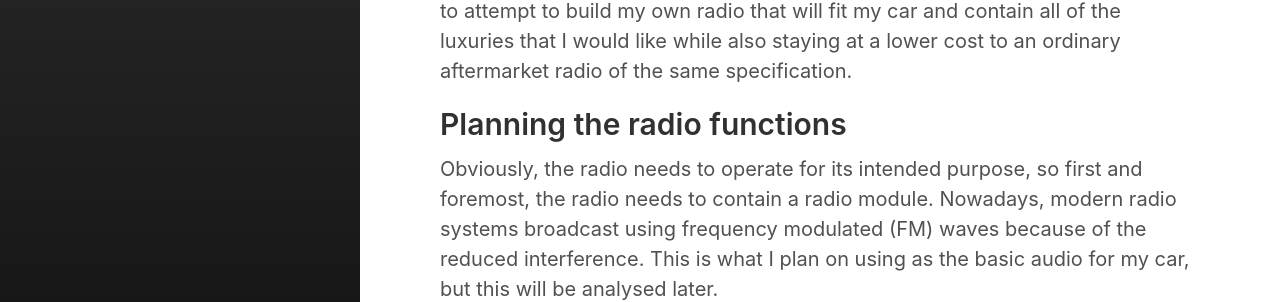
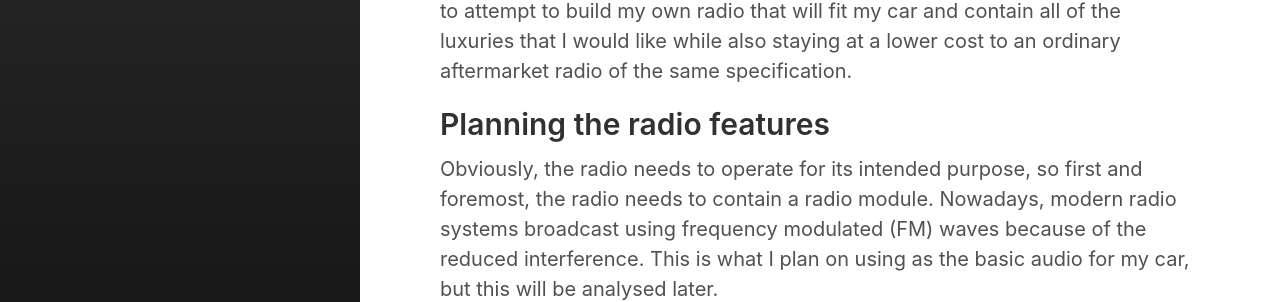
Before and after one commit to Daniel-Ashton/Daniel-Ashton.github.io, a Jekyll site: the page built from _posts/2021-05-12-Car-radio-project-Initial-Planning.md, in a window 1280 px wide and 1400 px high, scrolled down 210 px. Shown: the part 154-456 px from the top of the window. Built offline with Jekyll 4.4.1, drawn with Linux system fonts in a browser that asks for light colours; some of the changed text lies outside the part shown.

Commit message:
Update 2021-05-12-Car-radio-project-Initial-Planning.md

```diff
--- a/_posts/2021-05-12-Car-radio-project-Initial-Planning.md
+++ b/_posts/2021-05-12-Car-radio-project-Initial-Planning.md
@@ -9,7 +9,7 @@ tags:
 
 As a student, I have to try to find more cost-effective ways of living, whether it be store discounts or buying things second hand, lowering overall costs means I can more effectively manage my budget. This is the main reason I started this project, the desire for an aftermarket radio that holds all of the luxuries that I would look for in a more modern car whilst not breaking the bank is a far more difficult task than it seems. Being an electronics engineer, I took it upon myself to attempt to build my own radio that will fit my car and contain all of the luxuries that I would like while also staying at a lower cost to an ordinary aftermarket radio of the same specification.
 <!--more-->
-## Planning the radio functions
+## Planning the radio features
 Obviously, the radio needs to operate for its intended purpose, so first and foremost, the radio needs to contain a radio module. Nowadays, modern radio systems broadcast using frequency modulated (FM) waves because of the reduced interference. This is what I plan on using as the basic audio for my car,  but this will be analysed later.
 
 Next, another form of radio signal Digital Audio Broadcasting (DAB), this is a more modern form of radio signal broadcasting as it uses a digital signal rather than the more traditional analogue signal used by FM and amplitude modulation (AM). Although not as widely used as FM yet, DAB holds an advantage as a system that has the possibility to broadcast a wider range of signals and at a quality far higher, as digital frequencies prove to be far less susceptible to interference and noise than the traditional analogue methods. Radio systems in more modern cars now use both DAB and FM, so it seems fitting that it should be included in my radio system as well.
```
Also changed, not shown: other parts of _posts/2021-05-12-Car-radio-project-Initial-Planning.md (+2 -1 lines).
